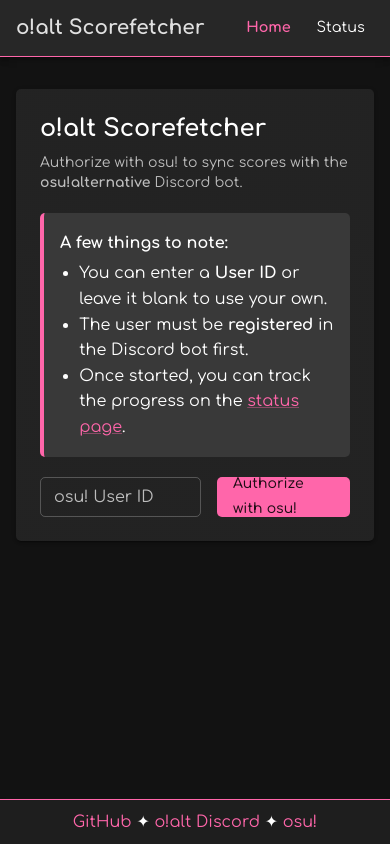
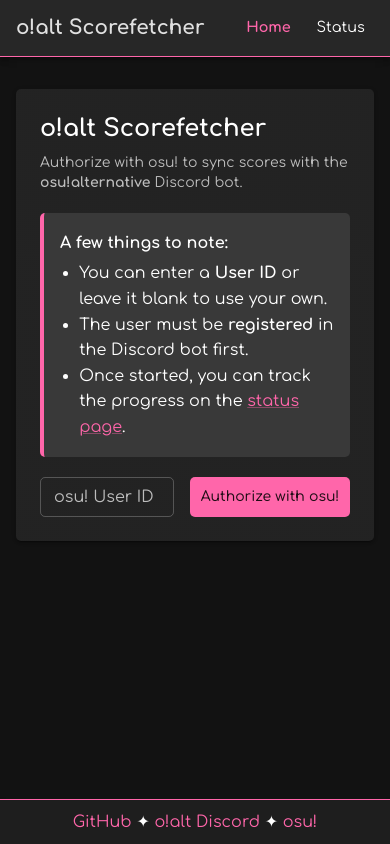
Before and after one commit to respektive/osualt-score-fetcher-server, a React (Create React App) app in the folder src/frontend/: page / in a window 390 px wide. Built offline with nearby package versions, Linux system fonts and the light colour scheme; no server answers.

Commit message:
some responsive design fixes

```diff
--- a/src/frontend/public/index.html
+++ b/src/frontend/public/index.html
@@ -1,7 +1,9 @@
 <!DOCTYPE html>
 <html lang="en">
+
 <head>
   <meta charset="utf-8" />
+  <meta name="viewport" content="width=device-width, initial-scale=1" />
   <meta name="description" content="Get your scores into the o!alt bot">
   <meta http-equiv="Content-Security-Policy" content="upgrade-insecure-requests">
   <link rel="icon" href="%PUBLIC_URL%/favicon.ico" />
@@ -11,8 +13,10 @@
   <link rel="manifest" href="%PUBLIC_URL%/manifest.json">
   <title>o!alt Scorefetcher</title>
 </head>
+
 <body>
   <noscript>You need to enable JavaScript to run this app.</noscript>
   <div id="root"></div>
 </body>
+
 </html>
--- a/src/frontend/src/App.js
+++ b/src/frontend/src/App.js
@@ -35,7 +35,8 @@
                     sx={{
                         display: "flex",
                         flexDirection: "column",
-                        minHeight: "100vh",
+                        minHeight: "100dvh",
+                        overflowY: "hidden",
                     }}
                 >
                     <Navbar />
--- a/src/frontend/src/Home.js
+++ b/src/frontend/src/Home.js
@@ -45,7 +45,6 @@
                         p: 3,
                         maxWidth: 1000,
                         width: "100%",
-                        borderRadius: 1,
                     }}
                 >
                     <Stack spacing={2.5}>
@@ -109,6 +108,9 @@
                                 sx={{
                                     height: 40,
                                     textTransform: "none",
+                                    lineHeight: 1,
+                                    p: 1,
+                                    minWidth: 160,
                                 }}
                                 disableElevation
                             >
--- a/src/frontend/src/Navbar.js
+++ b/src/frontend/src/Navbar.js
@@ -24,6 +24,7 @@
                         color: "#e0e0e0",
                         pr: 4,
                         fontWeight: 700,
+                        textWrap: "nowrap",
                     }}
                 >
                     o!alt Scorefetcher
--- a/src/frontend/src/Status.js
+++ b/src/frontend/src/Status.js
@@ -91,7 +91,6 @@
                     p: 3,
                     maxWidth: 1000,
                     width: "100%",
-                    borderRadius: 1,
                 }}
             >
                 <Stack spacing={4}>
```
Lines whose indentation alone changed are shown as unchanged.
